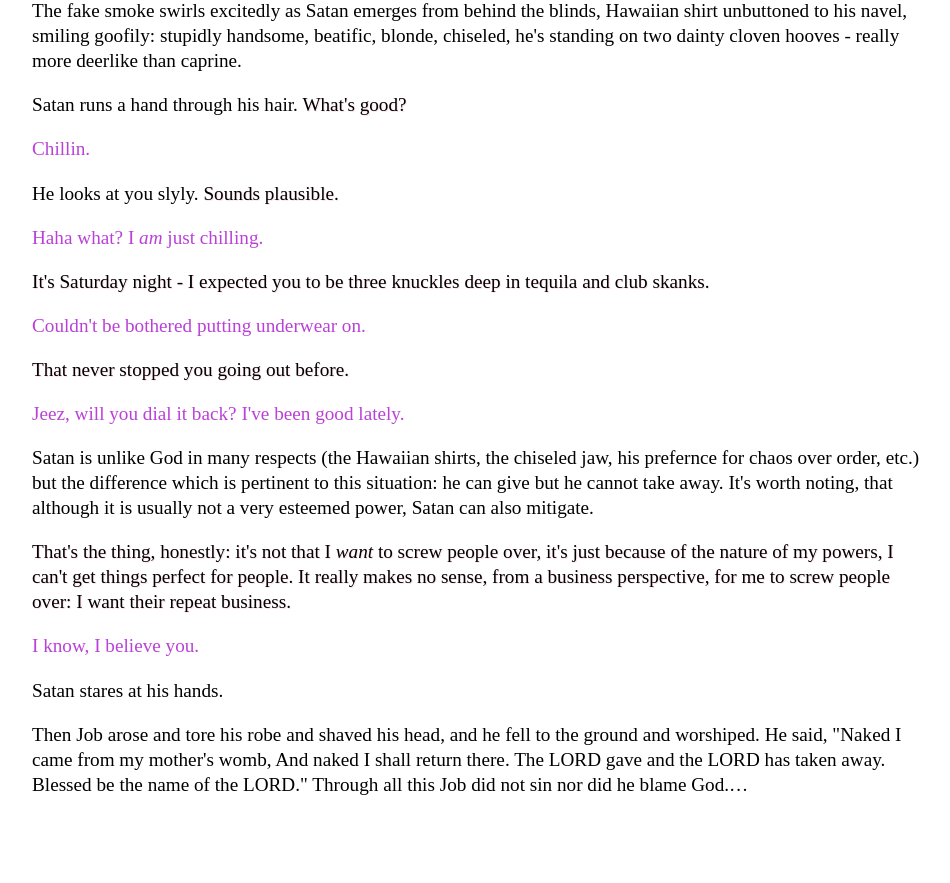
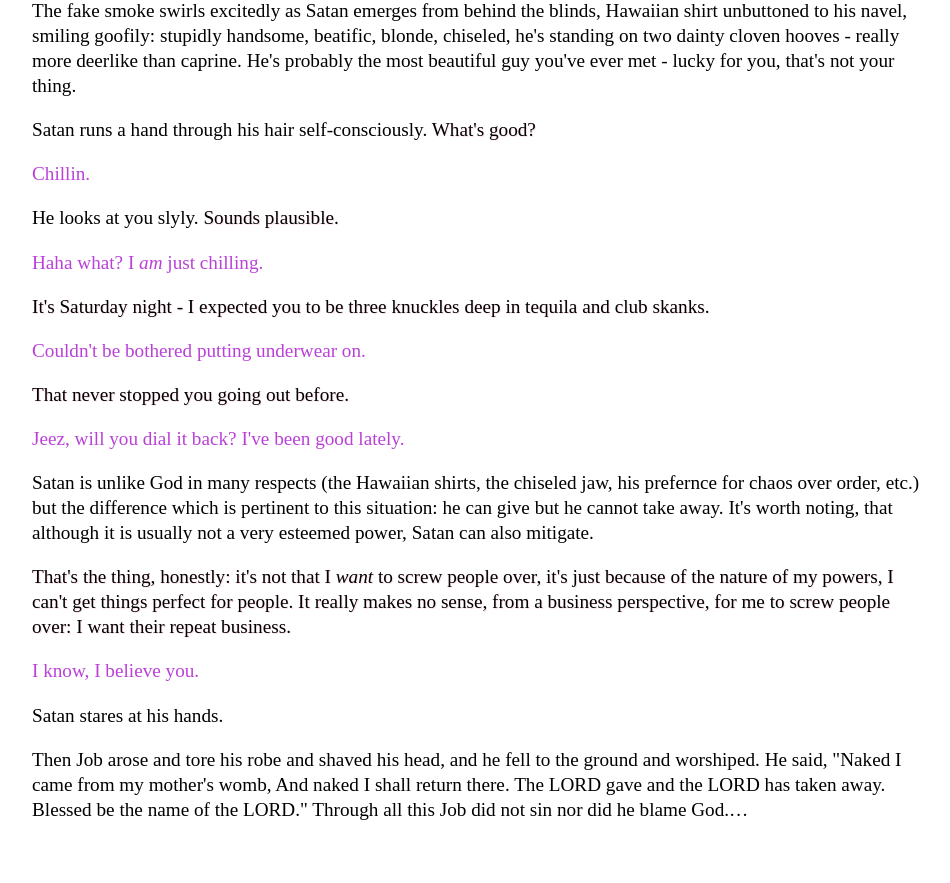
Before and after one commit to Pinelife/pinelife.github.io, a Jekyll site: the page Hellhole/Room9.html, which Jekyll copies as it is, in a window 1280 px wide. Shown: the part 968-1851 px from the top of the page, without its empty margins (160-1110 px from the left). Built offline with Jekyll 4.4.1, drawn with Linux system fonts in a browser that asks for light colours; before the commit the page ends 1826 px from its top, so only the background shows below that.

Commit message:
Update Room9.html

```diff
--- a/Hellhole/Room9.html
+++ b/Hellhole/Room9.html
@@ -62,9 +62,10 @@ you see his elbow sticking out the side. He deliberately clears his throat. You
 
 <p>
 The fake smoke swirls excitedly as Satan emerges from behind the blinds, Hawaiian shirt unbuttoned to his navel, smiling goofily:
-stupidly handsome, beatific, blonde, chiseled, he's standing on two dainty cloven hooves - really more deerlike than caprine.
+stupidly handsome, beatific, blonde, chiseled, he's standing on two dainty cloven hooves - really more deerlike than caprine. He's
+probably the most beautiful guy you've ever met - lucky for you, that's not your thing.
 </p>
-<p>Satan runs a hand through his hair. <span class="Satan">What's good?</span></p>
+<p>Satan runs a hand through his hair self-consciously. <span class="Satan">What's good?</span></p>
 <p class="lauria">
 Chillin.
 </p>
```
